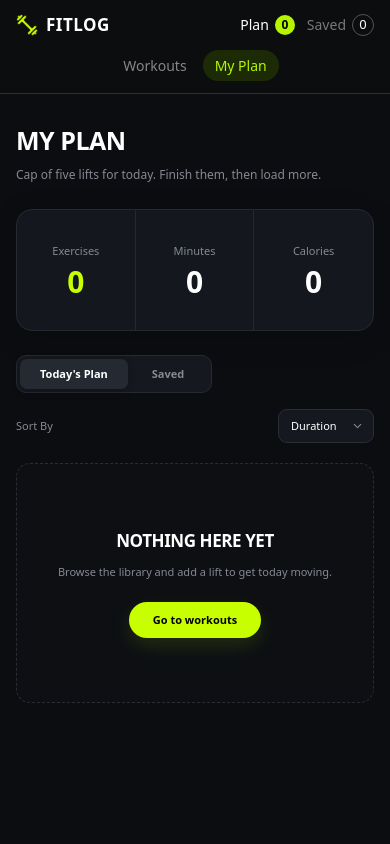
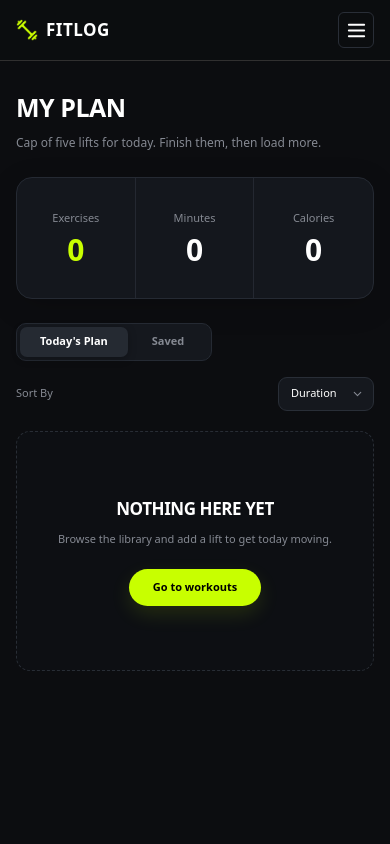
Before and after one commit to shodeshkumar1358/fitlog-next-js-projects, a Next.js app: page /my-plan in a window 390 px wide. Shown: the top 844 px of the page. Built offline with nearby package versions, Linux system fonts and the light colour scheme.

Commit message:
final recap all are ok

```diff
--- a/src/app/Components/Home/Navbar.tsx
+++ b/src/app/Components/Home/Navbar.tsx
@@ -2,39 +2,36 @@
 
 import { usePathname } from "next/navigation";
 import Image from "next/image";
-import React from "react";
+import React, { useState } from "react";
 import logo from "@/assets/logo.png";
 import Link from "next/link";
+import { LuMenu, LuX } from "react-icons/lu";
 import NavbarData from "./NavbarData";
 import SavedData from "./SavedData";
 
 const Navbar = () => {
   const pathname = usePathname();
+  const [isOpen, setIsOpen] = useState(false);
 
   const isWorkoutsActive = pathname === "/" || pathname.startsWith("/workouts");
 
   const isMyPlanActive = pathname.startsWith("/my-plan");
 
+  const closeMenu = () => setIsOpen(false);
+
   return (
-    <nav className="w-full border-b border-[#313030] bg-[#0B0D0F] text-white">
-      <div
-        className="
-          mx-auto flex max-w-[1280px] flex-wrap items-center
-          justify-between gap-y-3 px-4 py-3
-          sm:px-6
-          lg:h-[70px] lg:flex-nowrap lg:px-5 lg:py-0
-        "
+    <nav className="relative w-full border-b border-[#313030] bg-[#0B0D0F] text-white">
+      <div className="mx-auto flex max-w-[1280px] items-center justify-between px-4 py-3 sm:px-6 lg:h-[70px] lg:px-5 lg:py-0">
+        {/* Logo */}
+        <Link
+          href="/"
+          onClick={closeMenu}
+          className="flex shrink-0 items-center gap-2"
         >
-        {/* Logo */}
-        <Link href="/" className="flex shrink-0 items-center gap-2">
           <Image
             src={logo}
             alt="FITLOG"
-            className="
-              h-[22px] w-auto object-contain
-              sm:h-[24px]
-              lg:h-[25px]
-            "
+            className="h-[22px] w-auto object-contain sm:h-[24px] lg:h-[25px]"
           />
 
           <h2 className="text-[17px] font-bold tracking-[0.5px] sm:text-[18px]">
@@ -42,80 +39,88 @@ const Navbar = () => {
           </h2>
         </Link>
 
-        {/* Navigation */}
-        <div
-          className="
-            order-3 flex w-full items-center justify-center gap-1
-            sm:order-3
-            lg:order-none lg:w-auto lg:gap-[7px]
-          "
-        >
-          {/* Workouts */}
+        {/* Desktop Navigation */}
+        <div className="hidden items-center gap-[7px] lg:flex">
           <Link
             href="/"
-            className={`
-              rounded-full
-              px-3
-              py-[5px]
-              text-[14px]
-              font-normal
-              transition-all
-              duration-200
-              sm:text-[15px]
-              lg:px-[13px]
-              lg:text-[16px]
-
-              ${
+            className={`rounded-full px-[13px] py-[5px] text-[16px] transition-all duration-200 ${
               isWorkoutsActive
                 ? "bg-[#1C2B05] text-[#B6F500]"
                 : "text-[#85878A] hover:bg-[#151c0a] hover:text-[#B6F500]"
-              }
-            `}
+            }`}
           >
             Workouts
           </Link>
 
-          {/* My Plan */}
           <Link
             href="/my-plan"
-            className={`
-              rounded-full
-              px-3
-              py-[5px]
-              text-[14px]
-              font-normal
-              transition-all
-              duration-200
-              sm:text-[15px]
-              lg:px-[10px]
-              lg:text-[16px]
-
-              ${
+            className={`rounded-full px-[10px] py-[5px] text-[16px] transition-all duration-200 ${
               isMyPlanActive
                 ? "bg-[#1C2B05] text-[#B6F500]"
                 : "text-[#85878A] hover:bg-[#151c0a] hover:text-[#B6F500]"
-              }
-            `}
+            }`}
           >
             My Plan
           </Link>
         </div>
 
-        {/* Right Side */}
-        <div
-          className="
-            flex shrink-0 items-center gap-3
-            sm:gap-4
-            lg:gap-[18px]
-          "
+        {/* Desktop Right Side */}
+        <div className="hidden shrink-0 items-center gap-[18px] lg:flex">
+          <NavbarData />
+          <SavedData />
+        </div>
+
+        {/* Mobile Menu Toggle */}
+        <button
+          onClick={() => setIsOpen(!isOpen)}
+          className="flex h-9 w-9 items-center justify-center rounded-md border border-[#292e37] text-white transition hover:bg-[#1c2027] lg:hidden"
+          aria-label={isOpen ? "Close menu" : "Open menu"}
+          aria-expanded={isOpen}
         >
-          {/* Plan */}
+          {isOpen ? <LuX size={23} /> : <LuMenu size={23} />}
+        </button>
+      </div>
+
+      {/* Mobile Dropdown Menu */}
+      {isOpen && (
+        <div className="absolute left-0 top-full z-50 w-full border-b border-[#313030] bg-[#0B0D0F] px-5 py-5 shadow-xl lg:hidden">
+          {/* Navigation Links */}
+          <div className="flex flex-col gap-2">
+            <Link
+              href="/"
+              onClick={closeMenu}
+              className={`rounded-lg px-4 py-3 text-[15px] transition ${
+                isWorkoutsActive
+                  ? "bg-[#1C2B05] text-[#B6F500]"
+                  : "text-[#85878A] hover:bg-[#151c0a]"
+              }`}
+            >
+              Workouts
+            </Link>
+
+            <Link
+              href="/my-plan"
+              onClick={closeMenu}
+              className={`rounded-lg px-4 py-3 text-[15px] transition ${
+                isMyPlanActive
+                  ? "bg-[#1C2B05] text-[#B6F500]"
+                  : "text-[#85878A] hover:bg-[#151c0a]"
+              }`}
+            >
+              My Plan
+            </Link>
+          </div>
+
+          {/* Divider */}
+          <div className="my-4 h-px bg-[#292e37]" />
+
+          {/* Plan and Saved */}
+          <div className="flex items-center justify-start gap-5">
             <NavbarData />
-
-          {/* Saved */}
             <SavedData />
           </div>
         </div>
+      )}
     </nav>
   );
 };
```
Lines whose indentation alone changed are shown as unchanged.
